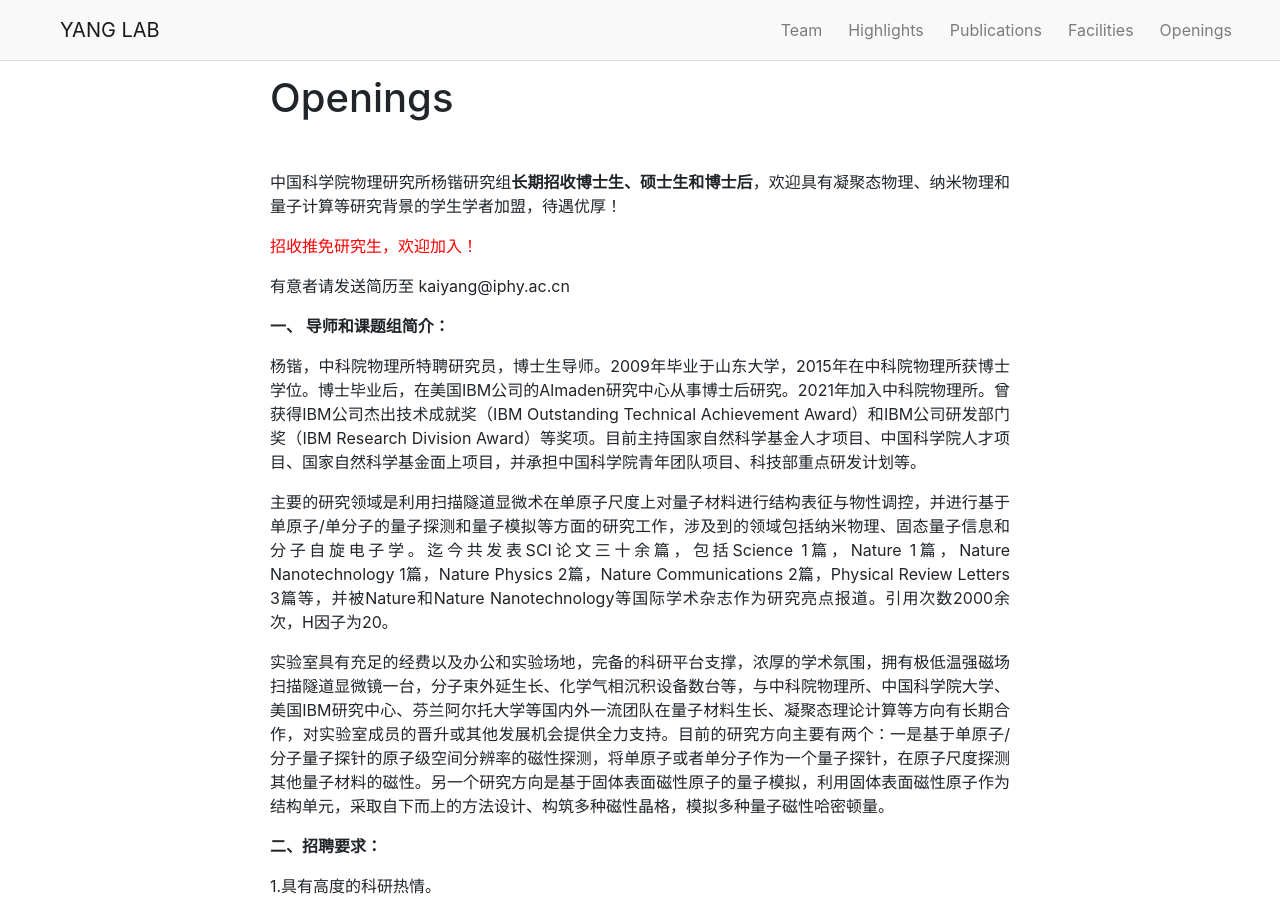
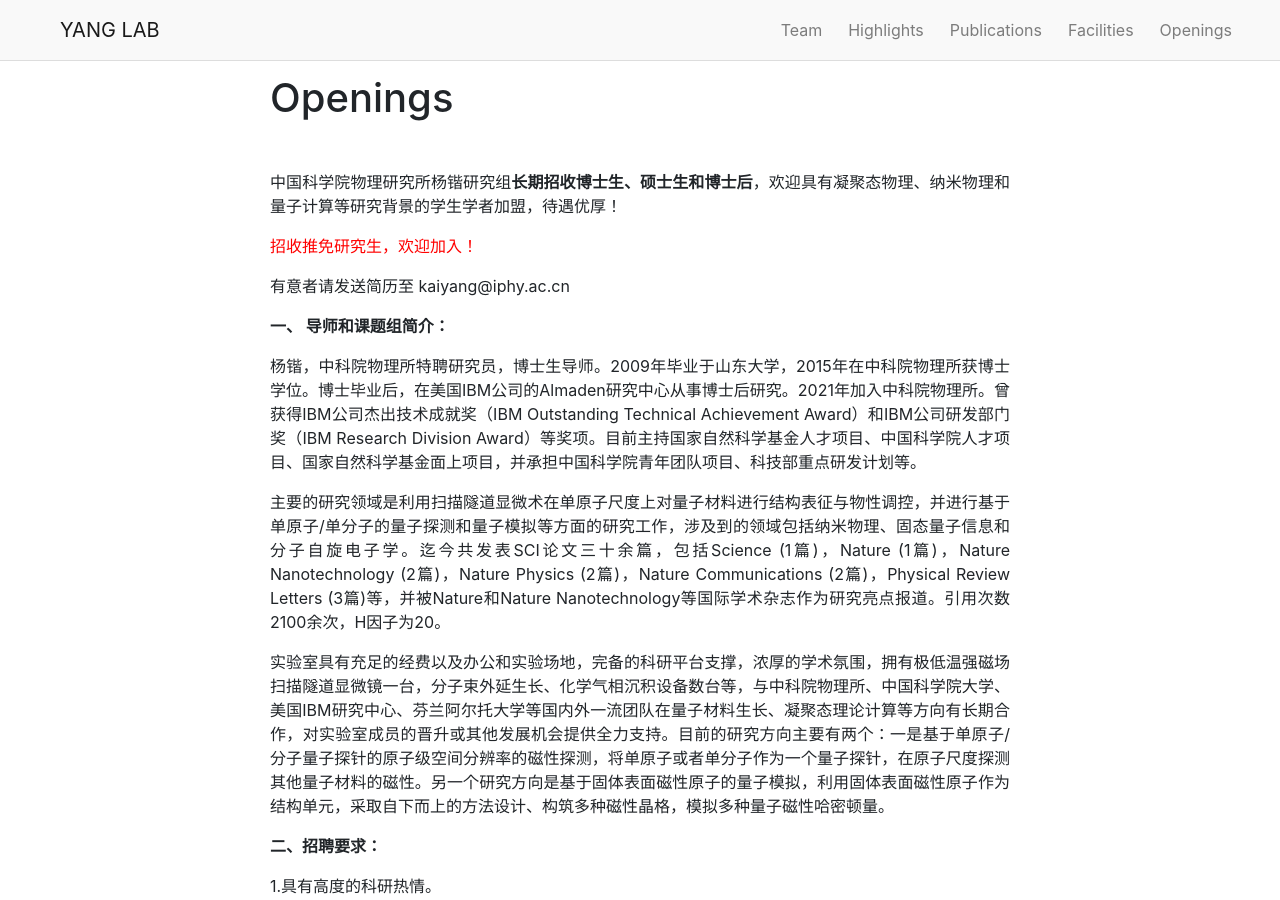
Before and after one commit to ZoomWuun/Q03i, a Jekyll site: the page built from _pages/openings.md, in a window 1280 px wide and 900 px high. Built offline with Jekyll 4.4.1, drawn with Linux system fonts in a browser that asks for light colours.

Commit message:
Add files via upload

```diff
--- a/_pages/openings.md
+++ b/_pages/openings.md
@@ -14,7 +14,7 @@ permalink: /openings/
 
 杨锴，中科院物理所特聘研究员，博士生导师。2009年毕业于山东大学，2015年在中科院物理所获博士学位。博士毕业后，在美国IBM公司的Almaden研究中心从事博士后研究。2021年加入中科院物理所。曾获得IBM公司杰出技术成就奖（IBM Outstanding Technical Achievement Award）和IBM公司研发部门奖（IBM Research Division Award）等奖项。目前主持国家自然科学基金人才项目、中国科学院人才项目、国家自然科学基金面上项目，并承担中国科学院青年团队项目、科技部重点研发计划等。
 
-主要的研究领域是利用扫描隧道显微术在单原子尺度上对量子材料进行结构表征与物性调控，并进行基于单原子/单分子的量子探测和量子模拟等方面的研究工作，涉及到的领域包括纳米物理、固态量子信息和分子自旋电子学。迄今共发表SCI论文三十余篇，包括Science 1篇，Nature 1篇，Nature Nanotechnology 1篇，Nature Physics 2篇，Nature Communications 2篇，Physical Review Letters 3篇等，并被Nature和Nature Nanotechnology等国际学术杂志作为研究亮点报道。引用次数2000余次，H因子为20。
+主要的研究领域是利用扫描隧道显微术在单原子尺度上对量子材料进行结构表征与物性调控，并进行基于单原子/单分子的量子探测和量子模拟等方面的研究工作，涉及到的领域包括纳米物理、固态量子信息和分子自旋电子学。迄今共发表SCI论文三十余篇，包括Science (1篇)，Nature (1篇)，Nature Nanotechnology (2篇)，Nature Physics (2篇)，Nature Communications (2篇)，Physical Review Letters (3篇)等，并被Nature和Nature Nanotechnology等国际学术杂志作为研究亮点报道。引用次数2100余次，H因子为20。
 
 实验室具有充足的经费以及办公和实验场地，完备的科研平台支撑，浓厚的学术氛围，拥有极低温强磁场扫描隧道显微镜一台，分子束外延生长、化学气相沉积设备数台等，与中科院物理所、中国科学院大学、美国IBM研究中心、芬兰阿尔托大学等国内外一流团队在量子材料生长、凝聚态理论计算等方向有长期合作，对实验室成员的晋升或其他发展机会提供全力支持。目前的研究方向主要有两个：一是基于单原子/分子量子探针的原子级空间分辨率的磁性探测，将单原子或者单分子作为一个量子探针，在原子尺度探测其他量子材料的磁性。另一个研究方向是基于固体表面磁性原子的量子模拟，利用固体表面磁性原子作为结构单元，采取自下而上的方法设计、构筑多种磁性晶格，模拟多种量子磁性哈密顿量。
 
```
